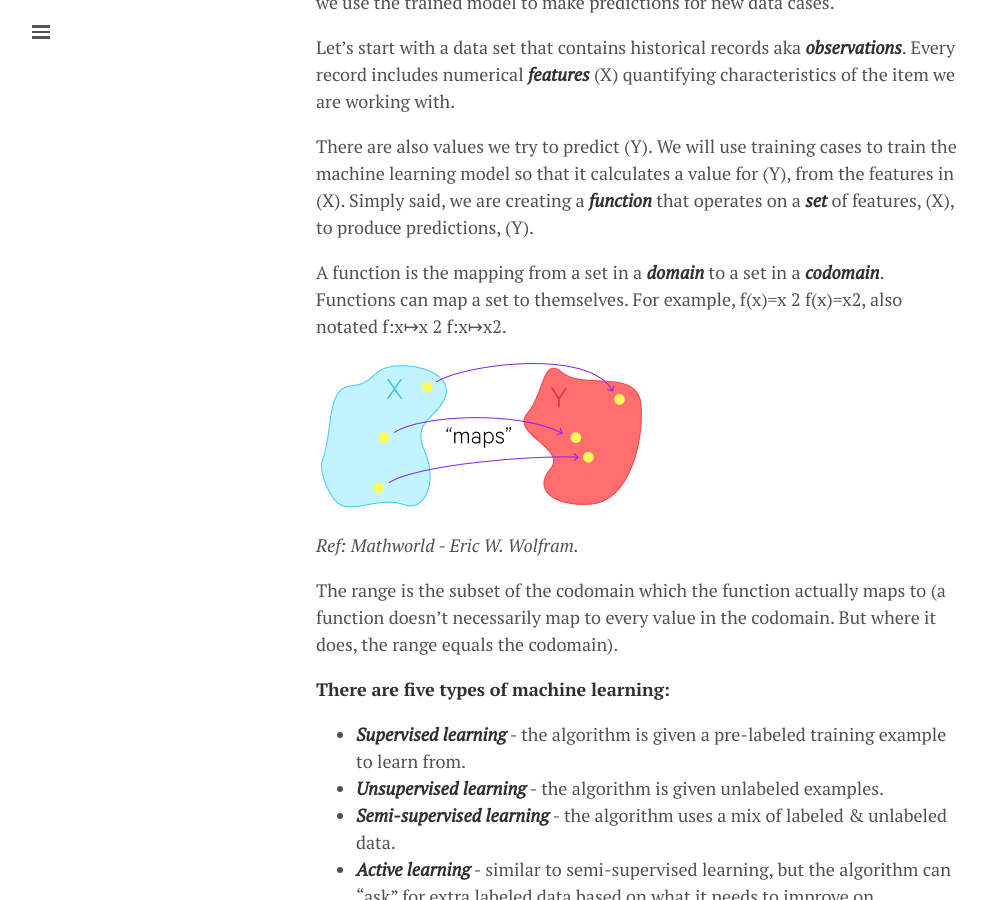
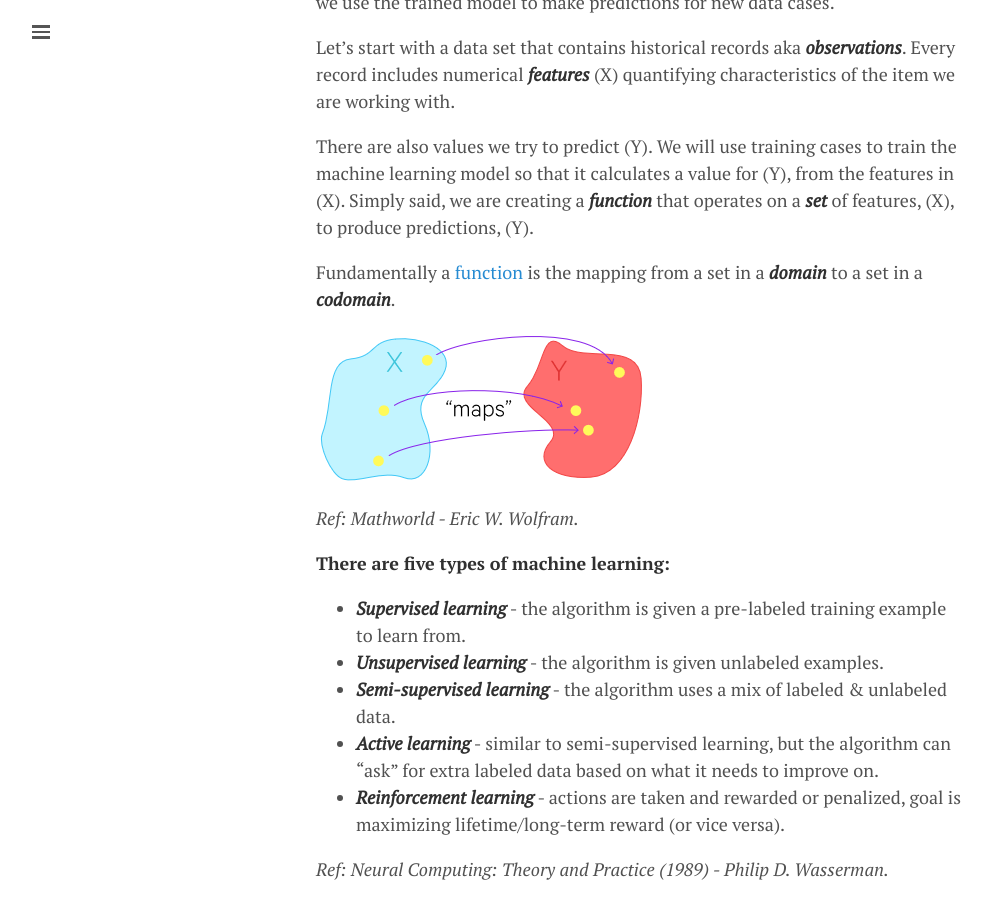
Before and after one commit to lgeurts/lgeurts.github.io, a Jekyll site: the page built from _posts/2018-06-29-artificial-intelligence-basics.md, in a window 1280 px wide and 900 px high, scrolled down 939 px. Shown: the whole window, without its empty margins (0-992 px from the left). Built offline with Jekyll 4.4.1, drawn with Linux system fonts in a browser that asks for light colours; nearby versions of some CDN libraries.

Commit message:
Update 2018-06-29-artificial-intelligence-basics.md

```diff
--- a/_posts/2018-06-29-artificial-intelligence-basics.md
+++ b/_posts/2018-06-29-artificial-intelligence-basics.md
@@ -35,13 +35,11 @@ Let's start with a data set that contains historical records aka ***observations
 
 There are also values we try to predict (Y). We will use training cases to train the machine learning model so that it calculates a value for (Y), from the features in (X). Simply said, we are creating a ***function*** that operates on a ***set*** of features, (X), to produce predictions, (Y).
 
-A function is the mapping from a set in a ***domain*** to a set in a ***codomain***. Functions can map a set to themselves. For example, f(x)=x 2  f(x)=x2, also notated f:x↦x 2  f:x↦x2.
+Fundamentally a [function](/assets/artificial-intelligence/function.txt) is the mapping from a set in a ***domain*** to a set in a ***codomain***.
 
 ![Function](/assets/artificial-intelligence/function.png)
 
 *Ref: Mathworld - Eric W. Wolfram.*
-
-The range is the subset of the codomain which the function actually maps to (a function doesn't necessarily map to every value in the codomain. But where it does, the range equals the codomain).
 
 **There are five types of machine learning:**
 
```
